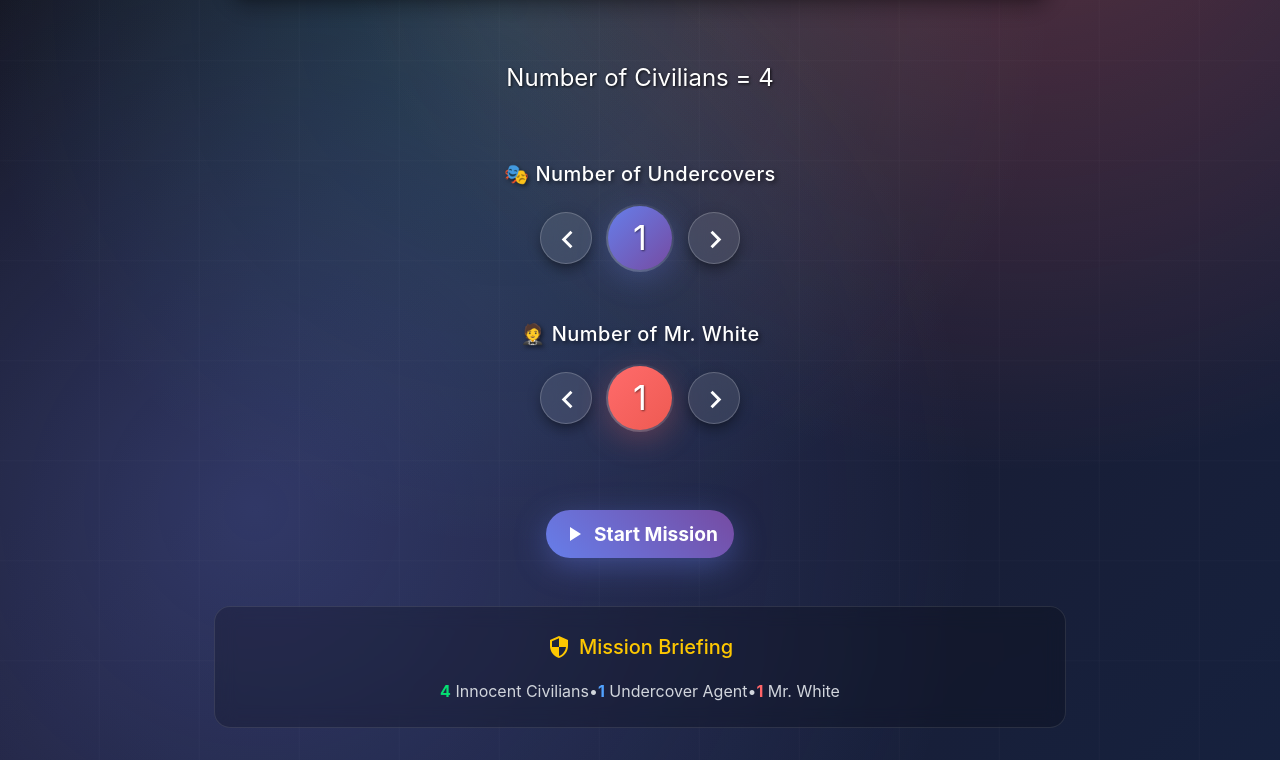
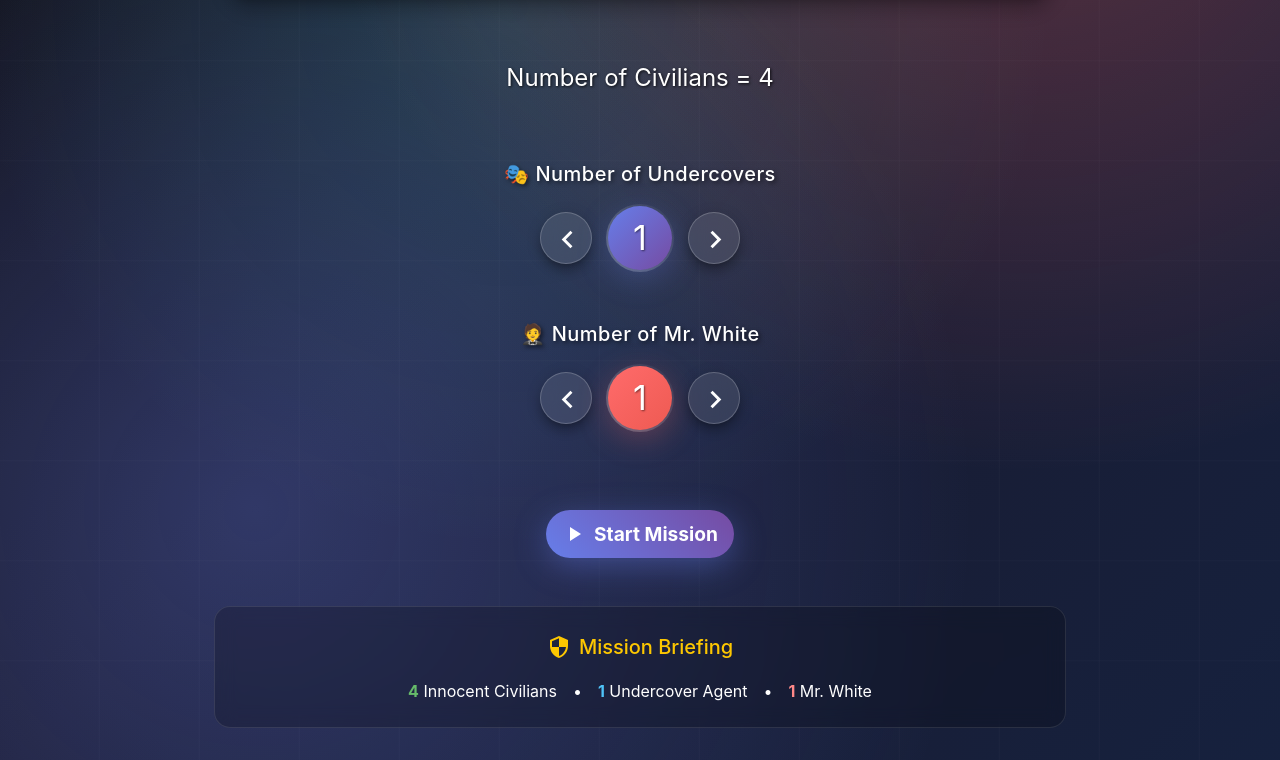
Before and after one commit to coutaditya/undercover-game, a React (Vite) app: page / in a window 1280 px wide. Shown: the part 495-1255 px from the top of the page. Built offline with nearby package versions, Linux system fonts and the light colour scheme.

Commit message:
Added slider fixes

```diff
--- /dev/null
+++ b/src/components/Summary.tsx
@@ -0,0 +1,40 @@
+import { Box, Typography } from "@mui/material"
+
+// A component that displays the summary of the roles
+// civilians: The number of civilians
+// undercovers: The number of undercovers
+// mrWhite: The number of mrWhite
+
+
+export default function RoleSummary({ civilians, undercovers, mrWhite }: { civilians: number, undercovers: number, mrWhite: number }) {
+    return (
+        <Box
+            display="flex"
+            justifyContent="center"
+            alignItems="center"
+            flexWrap="wrap"
+            gap={2} // replaces space-x-6
+        >
+            <Typography variant="body1" sx={{ color: 'gray.300' }}>
+                <Box component="strong" sx={{ color: 'success.main' }}>{civilians}</Box> Innocent Civilians
+            </Typography>
+
+            <Typography variant="body1" sx={{ color: 'gray.300' }}>
+                •
+            </Typography>
+
+            <Typography variant="body1" sx={{ color: 'gray.300' }}>
+                <Box component="strong" sx={{ color: 'info.light' }}>{undercovers}</Box> Undercover Agent
+                {undercovers !== 1 ? 's' : ''}
+            </Typography>
+
+            <Typography variant="body1" sx={{ color: 'gray.300' }}>
+                •
+            </Typography>
+
+            <Typography variant="body1" sx={{ color: 'gray.300' }}>
+                <Box component="strong" sx={{ color: 'error.light' }}>{mrWhite}</Box> Mr. White
+            </Typography>
+        </Box>
+    )
+}
--- a/src/pages/Homepage.tsx
+++ b/src/pages/Homepage.tsx
@@ -1,11 +1,12 @@
 "use client"
 
-import { useState } from "react"
+import { useState, useEffect } from "react"
 import { useNavigate } from "react-router-dom"
 import { Container, Typography, Box, ThemeProvider, createTheme, CssBaseline, Fab } from "@mui/material"
 import { PlayArrow, Security } from "@mui/icons-material"
 import PlayerSlider from "../components/Slider"
 import CounterControl from "../components/CounterControl"
+import RoleSummary from "../components/Summary"
 
 const darkTheme = createTheme({
     palette: {
@@ -33,9 +34,42 @@ export default function UndercoverHomePage() {
     const [totalPlayers, setTotalPlayers] = useState(6)
     const [undercovers, setUndercovers] = useState(1)
     const [mrWhite, setMrWhite] = useState(1)
+    const [civilians, setCivilians] = useState(totalPlayers - (undercovers + mrWhite))
     const navigate = useNavigate()
 
+    useEffect(() => {
+        setCivilians(totalPlayers - (undercovers + mrWhite))
+    }, [totalPlayers, undercovers, mrWhite])
+
+
+    // Calculate minimum total players (special roles + at least 1 civilian)
+    const minTotalPlayers = Math.max(3, undercovers + mrWhite + 1)
     const maxSpecialRoles = Math.floor(totalPlayers / 2)
+
+    // Ensure total players is never less than minimum required
+    useEffect(() => {
+        if (totalPlayers < minTotalPlayers) {
+            setTotalPlayers(minTotalPlayers)
+        }
+    }, [minTotalPlayers, totalPlayers])
+
+    const handleTotalPlayersChange = (newValue: number) => {
+        setTotalPlayers(newValue)
+
+        // If new total is too small for current special roles, adjust them
+        const newMaxSpecialRoles = Math.floor(newValue / 2)
+        const currentSpecialRoles = undercovers + mrWhite
+
+        if (currentSpecialRoles > newMaxSpecialRoles) {
+            // Proportionally reduce special roles
+            const ratio = newMaxSpecialRoles / currentSpecialRoles
+            const newUndercovers = Math.max(1, Math.floor(undercovers * ratio))
+            const newMrWhite = Math.max(0, newMaxSpecialRoles - newUndercovers)
+
+            setUndercovers(newUndercovers)
+            setMrWhite(newMrWhite)
+        }
+    }
     const handleUndercoverChange = (increment: boolean) => {
         if (increment && undercovers + mrWhite < maxSpecialRoles) {
             setUndercovers((prev) => prev + 1)
@@ -124,7 +158,7 @@ export default function UndercoverHomePage() {
                         </Box>
 
                         {/* Player Selection */}
-                        <PlayerSlider value={totalPlayers} onChange={setTotalPlayers} min={3} max={12} />
+                        <PlayerSlider value={totalPlayers} onChange={handleTotalPlayersChange} min={3} max={12} />
 
                         {/* Game Formula */}
                         <Box className="text-center py-4">
@@ -133,7 +167,7 @@ export default function UndercoverHomePage() {
                                 className="text-white font-medium"
                                 sx={{ textShadow: "1px 1px 3px rgba(0,0,0,0.8)" }}
                             >
-                                Number of Civilians = {totalPlayers - (undercovers + mrWhite)}
+                                Number of Civilians = {civilians}
                             </Typography>
                         </Box>
 
@@ -188,7 +222,6 @@ export default function UndercoverHomePage() {
                         </Box>
 
                         {/* Game Stats */}
-                        {/* Game Stats */}
                         <Box
                             className="text-center space-y-3 p-6 rounded-2xl"
                             sx={{
@@ -203,25 +236,7 @@ export default function UndercoverHomePage() {
                                     Mission Briefing
                                 </Typography>
                             </Box>
-                            <Box className="flex justify-center items-center space-x-6 flex-wrap">
-                                <Typography variant="body1" className="text-gray-300">
-                                    <strong className="text-green-400">{totalPlayers - (undercovers + mrWhite)}</strong> Innocent
-                                    Civilians
-                                </Typography>
-                                <Typography variant="body1" className="text-gray-300">
-                                    •
-                                </Typography>
-                                <Typography variant="body1" className="text-gray-300">
-                                    <strong className="text-blue-400">{undercovers}</strong> Undercover Agent
-                                    {undercovers !== 1 ? "s" : ""}
-                                </Typography>
-                                <Typography variant="body1" className="text-gray-300">
-                                    •
-                                </Typography>
-                                <Typography variant="body1" className="text-gray-300">
-                                    <strong className="text-red-400">{mrWhite}</strong> Mr. White
-                                </Typography>
-                            </Box>
+                            <RoleSummary civilians={civilians} undercovers={undercovers} mrWhite={mrWhite} />
                         </Box>
                     </Box>
                 </Container>
```
